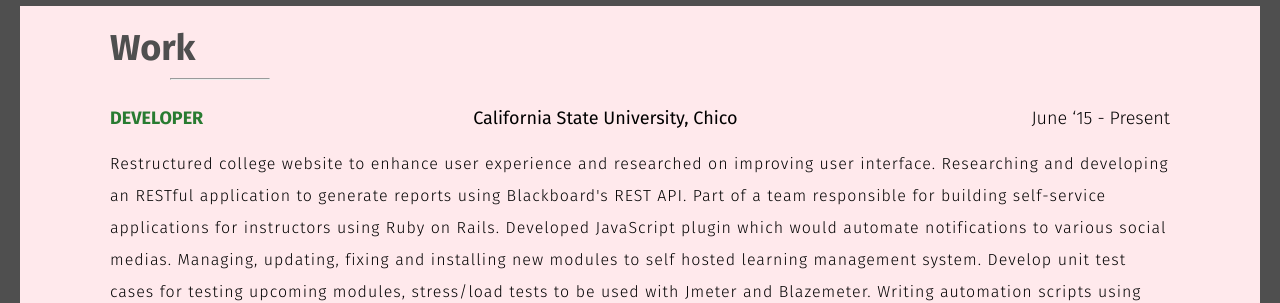
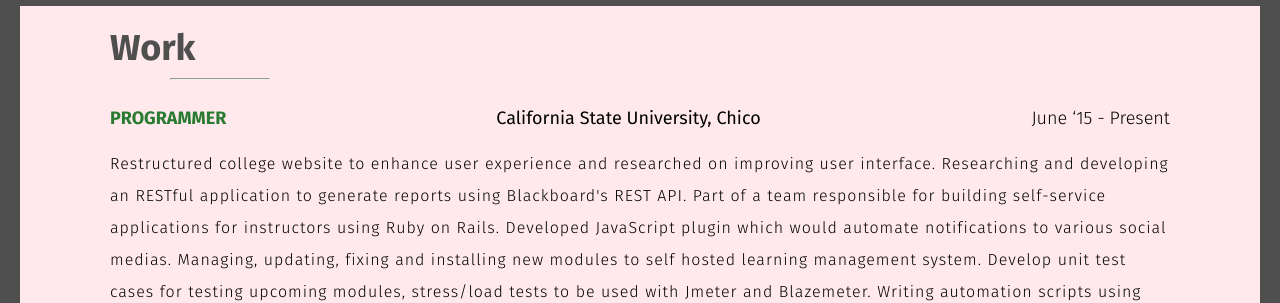
Before and after one commit to dineyw23/dineyw23.github.io, a Jekyll site: the page built from index.html, in a window 1280 px wide and 900 px high, scrolled down 4182 px. Shown: the part 153-456 px from the top of the window. Built offline with Jekyll 4.4.1, drawn with Linux system fonts in a browser that asks for light colours.

```diff
--- a/index.html
+++ b/index.html
@@ -9,7 +9,7 @@ layout: default
         <li> <a href="#project-wrapper"> PROJECTS </a> </li>
         <li> <a href="#likes-wrapper"> LIKES </a> </li>
         <li> <a href="#work-wrapper"> WORK </a> </li>
-        <li> <a href="https://www.dropbox.com/s/88f52iv3b70ui9h/Diney%20Wankhede%2C%20Resume%20-%20Aug-2016.pdf?dl=0" target="_blank"> RESUME </a> </li>
+        <li> <a href="https://www.dropbox.com/s/whzs1k48k2hjx3n/Diney%20Wankhede%2C%20Resume.pdf?dl=0" target="_blank"> RESUME </a> </li>
       </ul>
     </div>
     <hr id="menu-line">
@@ -177,7 +177,7 @@ layout: default
     <hr>
     <br>
     <div class="work-list-1">
-      <h3 class="title work-1" >DEVELOPER</h3>
+      <h3 class="title work-1" >PROGRAMMER</h3>
       <h3 class="place work-1 padding2">California State University, Chico</h3>
       <h3 class="period work-1">June ‘15 - Present</h3>
       <br><br>
```
